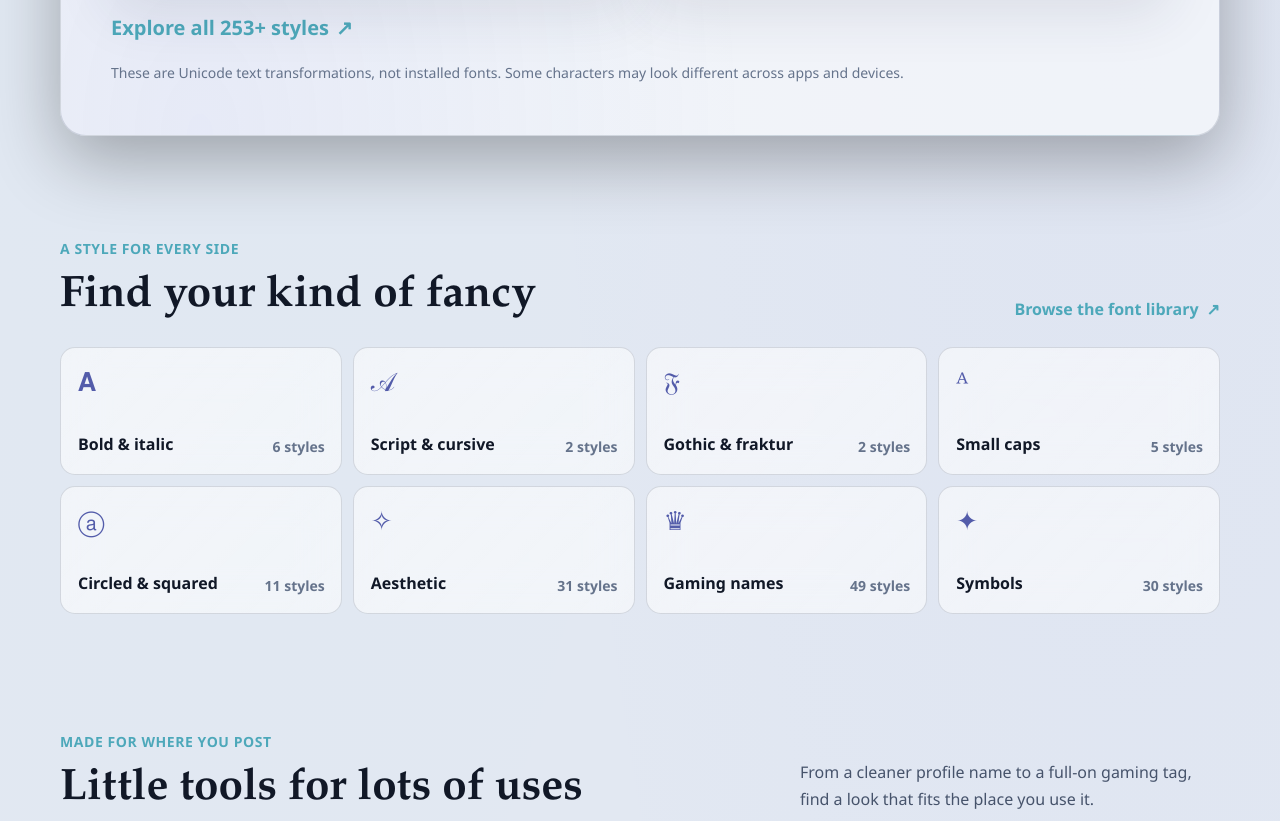
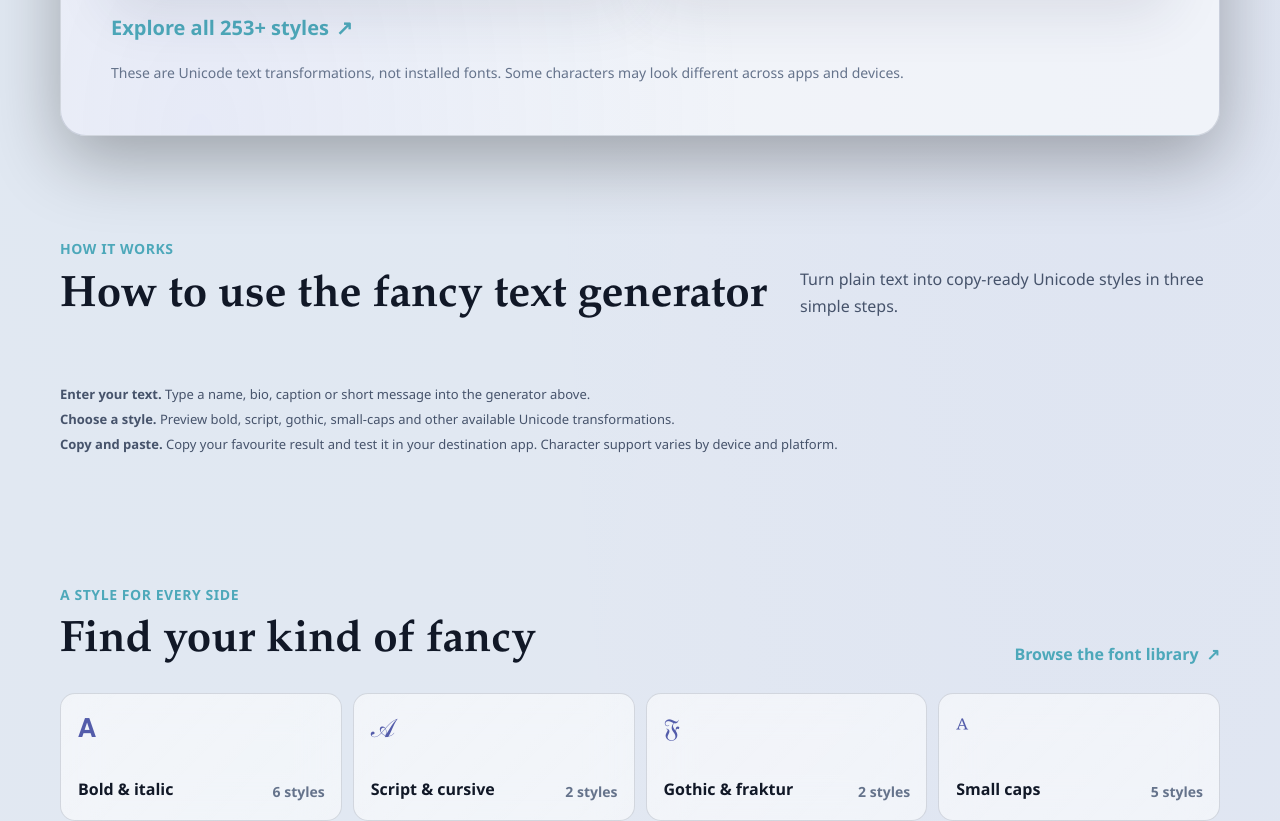
Before and after one commit to jutt1554295-tech/fancycustomfonts, a Next.js app: page / in a window 1280 px wide. Shown: the part 2180-3001 px from the top of the page. Built offline with nearby package versions, Linux system fonts and the light colour scheme; no server answers.

Commit message:
Add homepage generator guide

```diff
--- a/app/page.tsx
+++ b/app/page.tsx
@@ -74,6 +74,35 @@ export default function Home() {
       <div className="page-width">
         <FontExplorer mode="generator" initialText="Make it yours" />
       </div>
+      <section className="section-block page-width">
+  <div className="section-heading">
+    <div>
+      <span className="eyebrow">How it works</span>
+      <h2>How to use the fancy text generator</h2>
+    </div>
+    <p>
+      Turn plain text into copy-ready Unicode styles in three simple steps.
+    </p>
+  </div>
+
+  <div className="content-copy">
+    <ol>
+      <li>
+        <strong>Enter your text.</strong> Type a name, bio, caption or short
+        message into the generator above.
+      </li>
+      <li>
+        <strong>Choose a style.</strong> Preview bold, script, gothic,
+        small-caps and other available Unicode transformations.
+      </li>
+      <li>
+        <strong>Copy and paste.</strong> Copy your favourite result and test
+        it in your destination app. Character support varies by device and
+        platform.
+      </li>
+    </ol>
+  </div>
+</section>
 
       <section className="section-block page-width">
         <div className="section-heading">
```
